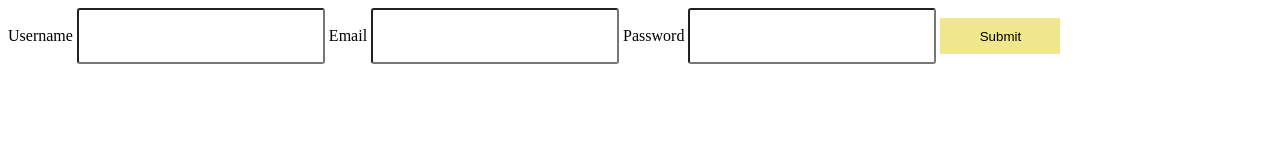
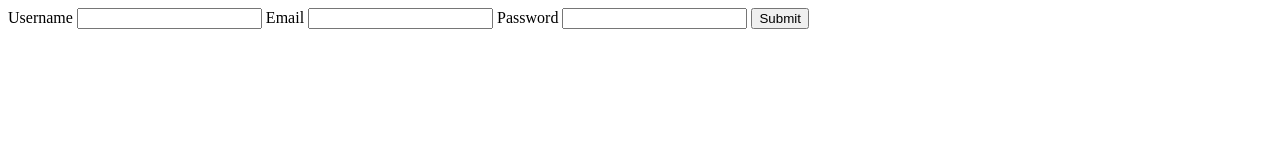
Before and after one commit to werapolJa/css-selectors-and-properties, a website: page ex-1/index.html in a window 1280 px wide. Drawn offline with Linux system fonts and the light colour scheme.

Commit message:
fix:delete css code

```diff
--- a/ex-1/style.css
+++ b/ex-1/style.css
@@ -1,13 +1 @@
 /* start coding here */
-input {
-  height: 50px;
-  width: 240px;
-  border-radius: 3px;
-}
-
-button {
-  width: 120px;
-  height: 36px;
-  border: lightgrey;
-  background-color: khaki;
-}
```
